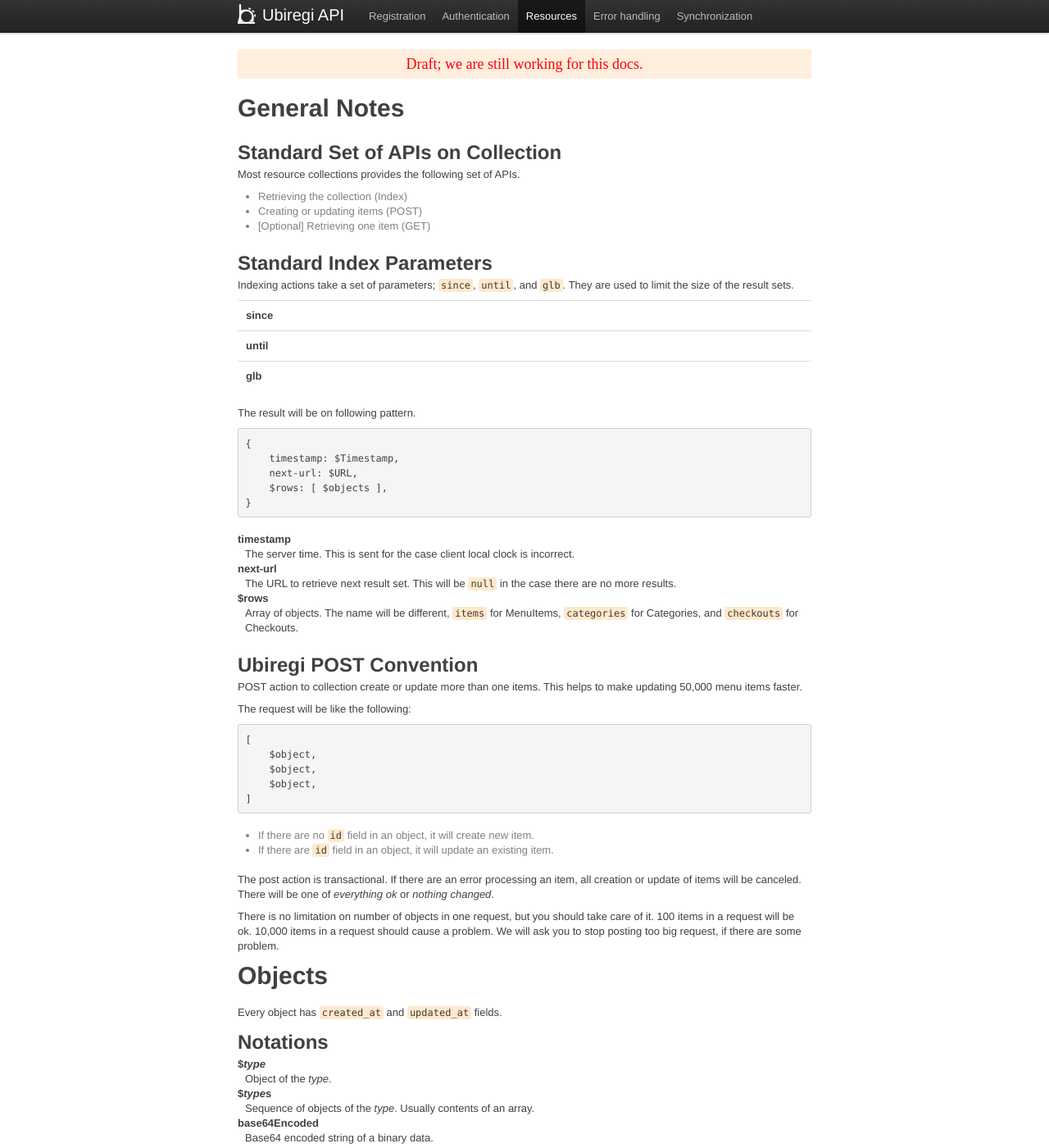
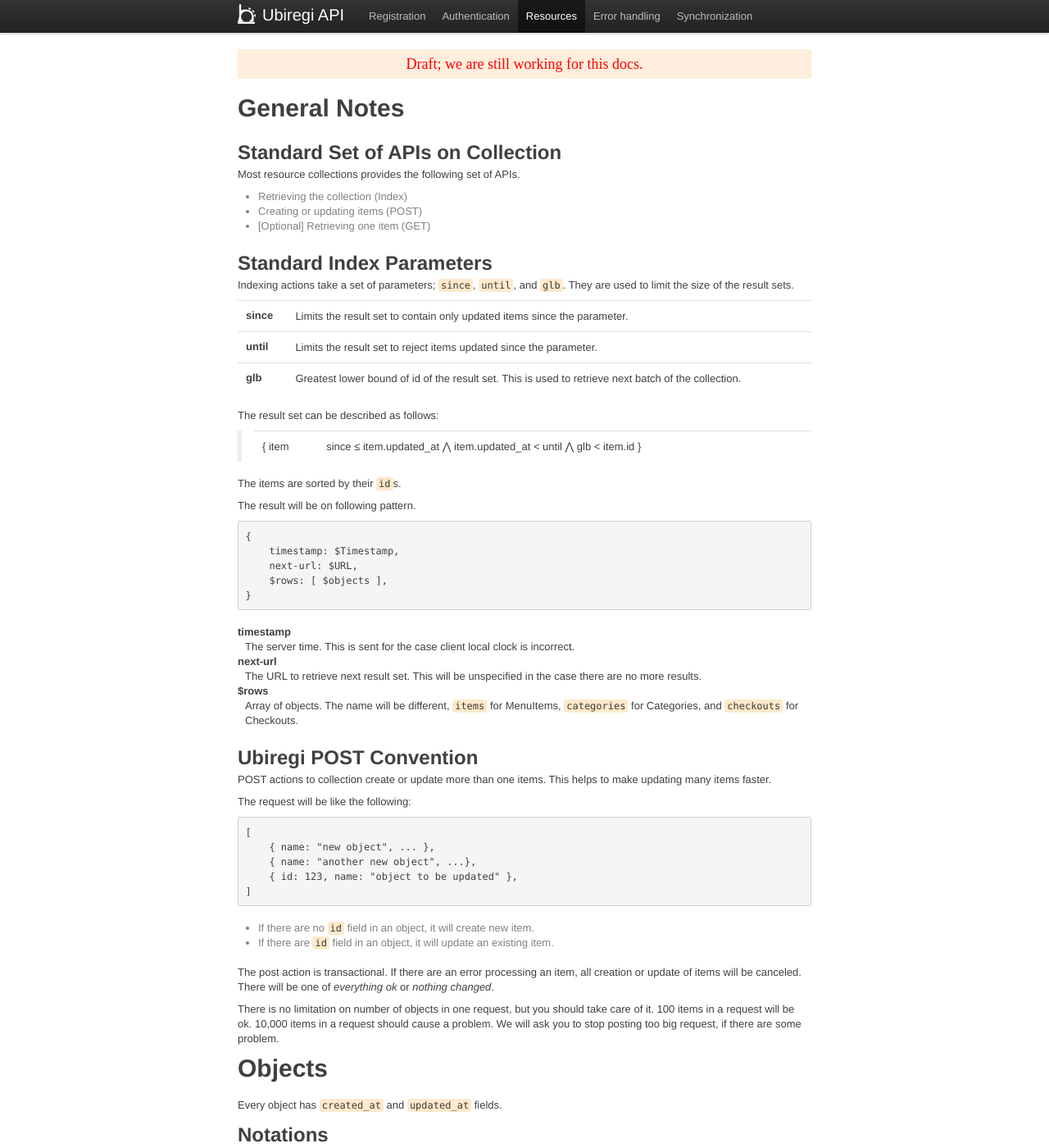
Before and after one commit to soutaro/ubiregi-api, a Jekyll site: the page built from resources.md, in a window 1280 px wide and 1400 px high. Shown: the whole window at 82% size. Built offline with Jekyll 4.4.1, drawn with Linux system fonts in a browser that asks for light colours.

Commit message:
コレクションの操作について追記

```diff
--- a/resources.md
+++ b/resources.md
@@ -22,17 +22,23 @@
 <table>
 <tr>
 <th>since</th>
-<td></td>
+<td>Limits the result set to contain only updated items since the parameter.</td>
 </tr>
 <tr>
 <th>until</th>
-<td></td>
+<td>Limits the result set to reject items updated since the parameter.</td>
 </tr>
 <tr>
 <th>glb</th>
-<td></td>
+<td>Greatest lower bound of id of the result set. This is used to retrieve next batch of the collection.</td>
 </tr>
 </table>
+
+The result set can be described as follows:
+
+> { item | since ≤ item.updated_at ⋀ item.updated_at < until ⋀ glb < item.id }
+
+The items are sorted by their `id`s.
 
 The result will be on following pattern.
 
@@ -48,23 +54,23 @@
 : The server time. This is sent for the case client local clock is incorrect.
 
 next-url
-: The URL to retrieve next result set. This will be `null` in the case there are no more results.
+: The URL to retrieve next result set. This will be unspecified in the case there are no more results.
 
 $rows
 : Array of objects. The name will be different, `items` for MenuItems, `categories` for Categories, and `checkouts` for Checkouts.
 
 ## Ubiregi POST Convention
 
-POST action to collection create or update more than one items.
-This helps to make updating 50,000 menu items faster.
+POST actions to collection create or update more than one items.
+This helps to make updating many items faster.
 
 The request will be like the following:
 
 <pre>
 [
-    $object,
-    $object,
-    $object,
+    { name: "new object", ... },
+    { name: "another new object", ...},
+    { id: 123, name: "object to be updated" },
 ]
 </pre>
 
```
